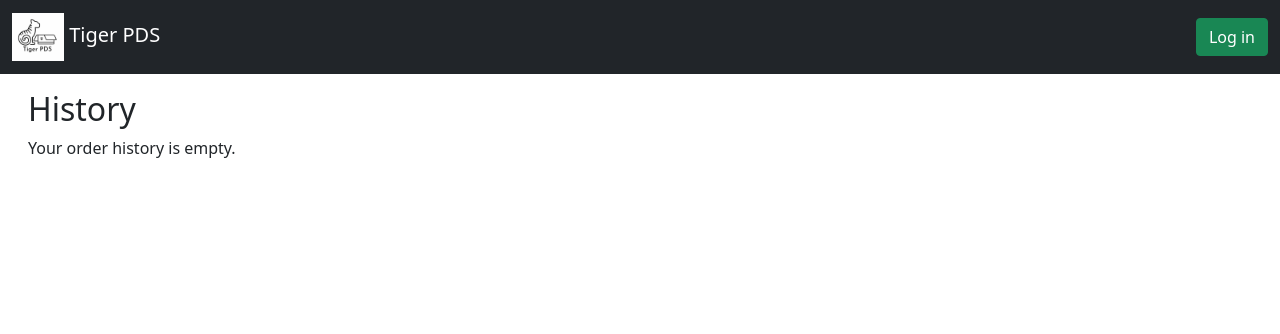
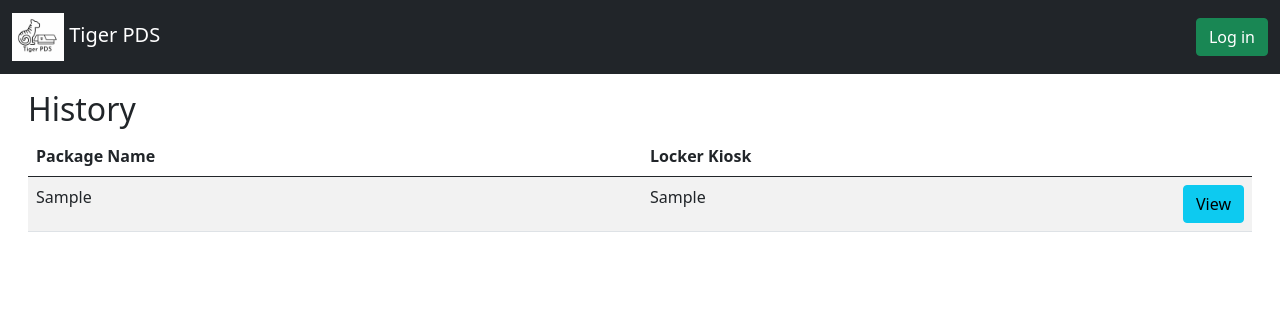
Before and after one commit to josephlou5/tiger-pds, a Flask app: template src/templates/history/history.jinja in a window 1280 px wide. Shown: the top 334 px of the page. Run offline with Flask 3, Linux system fonts and the light colour scheme; the template is opened without the code that fills it: values that come from a table or form of the project are taken from there, others are empty; tables that the repository leaves empty hold one stand-in row (values such as "Sample post"); some libraries are stand-ins or nearby versions.

Commit message:
Populate history page

```diff
--- a/src/static/style.css
+++ b/src/static/style.css
@@ -6,7 +6,7 @@
   font-weight: bold;
 }
 
-.button-column {
+.table-small-column {
   width: 0;
   white-space: nowrap;
 }
--- a/src/templates/history/history.jinja
+++ b/src/templates/history/history.jinja
@@ -5,16 +5,22 @@ History
 {% endblock %}
 
 {% block body %}
-<div id="orders-body" class="container-fluid">
+<div id="history-body" class="container-fluid">
   <div class="row">
     <div class="col">
       <h2>History</h2>
     </div>
   </div>
+  {% if orders|length == 0 %}
   <div class="row">
     <div class="col">
       Your order history is empty.
     </div>
   </div>
+  {% else %}
+  {% with show_status = false, allow_edit = false %}
+    {% include "orders/orders_table.jinja" %}
+  {% endwith %}
+  {% endif %}
 </div>
 {% endblock %}
--- /dev/null
+++ b/src/templates/orders/orders_table.jinja
@@ -0,0 +1,39 @@
+<table class="table table-striped table-hover">
+  <thead>
+    <tr>
+      <th>Package Name</th>
+      <th>Locker Kiosk</th>
+      {% if show_status %}
+      <th>Status</th>
+      {% endif %}
+      <th class="table-small-column"></th>
+    </tr>
+  </thead>
+  <tbody>
+    {% for order in orders %}
+    <tr>
+      <td>{{ order.order_title }}</td>
+      <td>{{ order.kiosk }}</td>
+      {% if show_status %}
+      <td>{{ order.order_status }}</td>
+      {% endif %}
+      <td class="table-small-column">
+        <a
+          class="btn btn-info"
+          href="{{ url_for('view_order', order_id=order.order_id) }}"
+        >
+          View
+        </a>
+        {% if allow_edit %}
+        <a
+          class="btn btn-success"
+          href="{{ url_for('edit_order', order_id=order.order_id) }}"
+        >
+          Edit
+        </a>
+        {% endif %}
+      </td>
+    </tr>
+    {% endfor %}
+  </tbody>
+</table>
```
Also changed, not shown: src/templates/orders/orders.jinja (+3 -33 lines).
